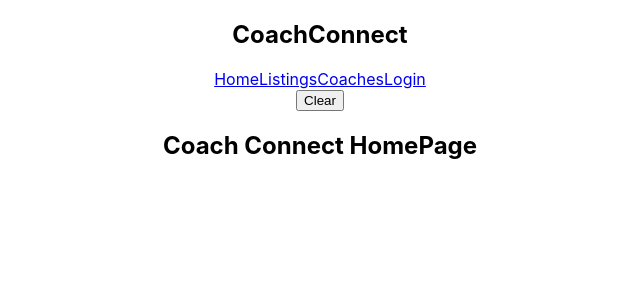
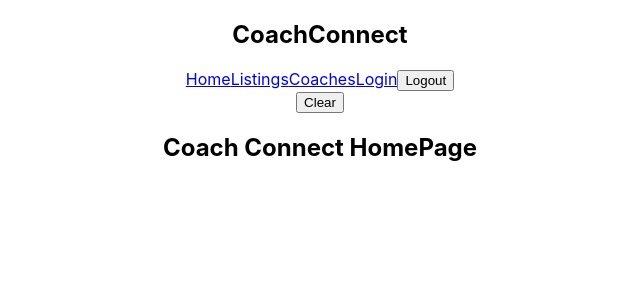
Before and after one commit to Andrew102505/CoachConnectFrontend, a React (Create React App) app: page / in a window 1280 px wide. Shown: the top 300 px of the page, without its empty margins (320-960 px from the left). Built offline with nearby package versions, Linux system fonts and the light colour scheme.

Commit message:
Logout Feature

```diff
--- a/src/App.js
+++ b/src/App.js
@@ -41,6 +41,7 @@ function App() {
   const[fetched, setFetched] = useState(false);
   const localStorageCart = JSON.parse(localStorage.getItem('cart') || '[]');
   const[cart, setCart] = useState(localStorageCart);
+
   function initializeUser(){
     if(sessionStorage.getItem('role')==='CUSTOMER'){
       CustomerService.getCustomerById(sessionStorage.getItem('userId')).then(res =>{
@@ -75,10 +76,11 @@ function App() {
     localStorage.removeItem('cart');
     setCart([]);
   }
+
   return (
     <Router>
     <div className="App">
-      <Navbar user = {user}/>
+      <Navbar user = {user} Clear = {Clear}/>
       <button onClick = {Clear}>Clear</button>
     <div className="content">
         <Switch>
--- a/src/components/views/Navbar.js
+++ b/src/components/views/Navbar.js
@@ -1,5 +1,8 @@
-import {Link} from 'react-router-dom';
+import { useState } from 'react';
+import {Link, useHistory} from 'react-router-dom';
 const Navbar = (props) => {
+
+    const history = useHistory();
     /*
     const[role, setRole] = useState(sessionStorage.getItem('role'));
     const[fetched, setFetched] = useState(false);
@@ -27,6 +30,14 @@ const Navbar = (props) => {
         getUser();
     }
     */
+
+   function logout(){
+    sessionStorage.removeItem('userId');
+    sessionStorage.removeItem('role');
+    props.Clear();
+    history.push('/');
+    window.location.reload();
+   }
     return(
         <nav className="navbar">
             <h1>CoachConnect</h1>
@@ -42,6 +53,7 @@ const Navbar = (props) => {
                 {sessionStorage.getItem('role') === 'CUSTOMER' && <Link to = "/customeraccountinfo">Account Info</Link>}
                 {sessionStorage.getItem('role') === 'COACH' && <Link to = "/coachaccountinfo">Account Info</Link>}
                 {sessionStorage.getItem('role') === 'ADMIN' && <Link to = "/adminaccountinfo">Account Info</Link>}
+                <button onClick = {logout}>Logout</button>
             </div>
         </nav>
     )
```
